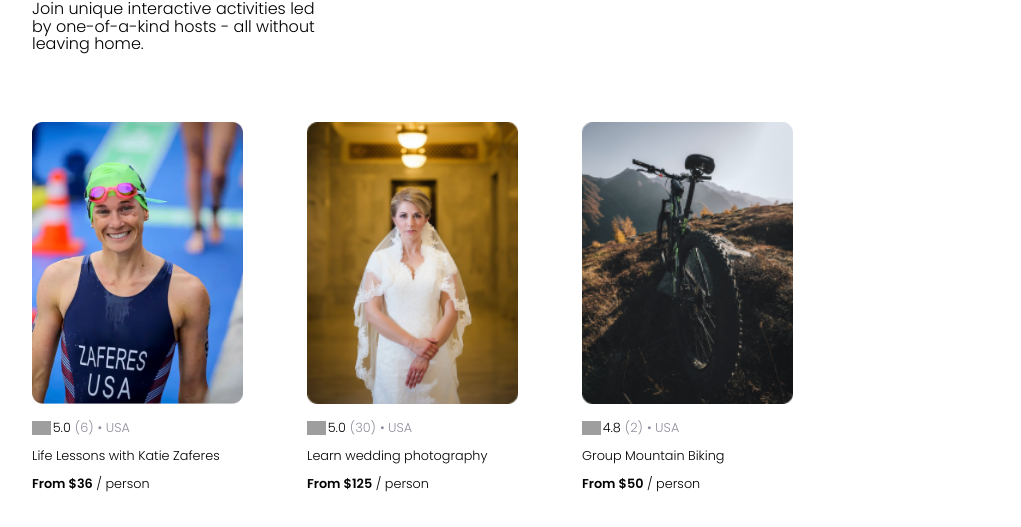
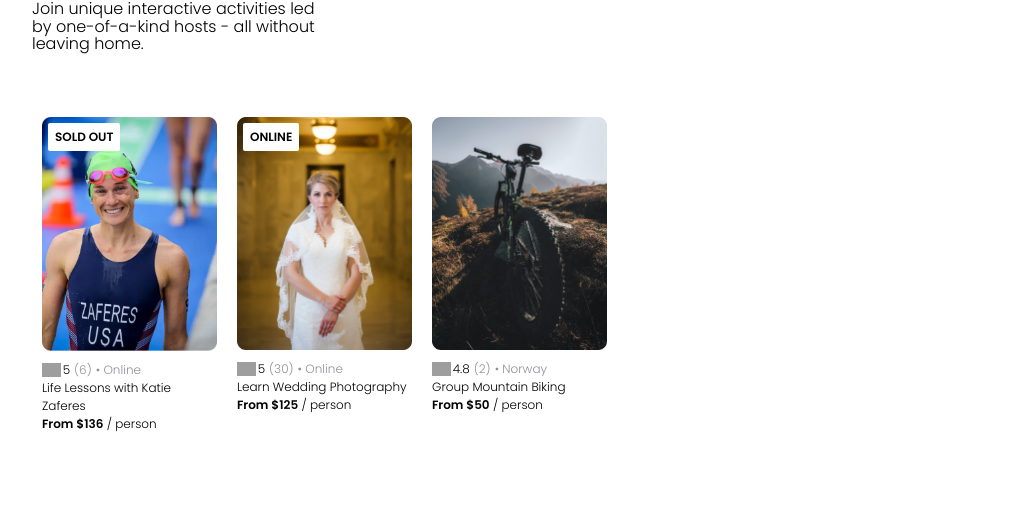
Before and after one commit to AhuraMagda/airbnb-clone, a React (Create React App) app: page / in a window 1280 px wide. Shown: the part 674-1201 px from the top of the page, without its empty margins (0-1021 px from the left). After the commit the page ends 1139 px from the top, so only its background shows below. Built offline with nearby package versions, Linux system fonts and the light colour scheme; grey boxes are pictures that could not be loaded.

Commit message:
sold out badge

```diff
--- a/src/App.css
+++ b/src/App.css
@@ -2,6 +2,7 @@
 
 * {
   margin: 0;
+  padding: 0;
   box-sizing: border-box;
   font-family: 'Poppins', sans-serif;
 }
@@ -55,13 +56,19 @@
 }
 
 .card {
-  width: 275px;
-  padding: 32px;
-  font-size: 0.8rem;
+  width: 175px;
+  font-size: 12px;
+  flex: 0 0 auto;
+  display: flex;
+  flex-direction: column;
+  position: relative;
+  margin: 0px 10px;
 }
+
 
 .card--photo {
   width: 100%;
+  margin-bottom: 10px;
 }
 
 .card--stats {
@@ -78,6 +85,12 @@
   height: 14px;
 }
 
-.card > * {
-  padding: 5px 0px;
+.card--badge {
+  position: absolute;
+  top: 6px;
+  left: 6px;
+  background-color: white;
+  padding: 5px 7px;
+  border-radius: 2px;
+  font-weight: bold;
 }
--- a/src/App.js
+++ b/src/App.js
@@ -1,40 +1,27 @@
-import logo from './logo.svg';
+
 import './App.css';
 import Header from "./components/Header"
 import Main from './components/Main';
 import Card from './components/Card';
+import data from './data'
 
 function App() {
+  const cards = data.map(item => {
+    return (
+      <Card
+        key={item.id}
+        item={item}
+      />
+    )
+  })
+
   return (
     <div className="App">
       <Header />
       <Main />
-      <div className='cards-container'>
-          <Card
-            img={"../images/cardimg1.png"}
-            rating="5.0"
-            reviewCount="6"
-            country="USA"
-            title="Life Lessons with Katie Zaferes"
-            price="$36"
-          />
-          <Card
-            img={"../images/cardimg2.png"}
-            rating="5.0"
-            reviewCount="30"
-            country="USA"
-            title="Learn wedding photography"
-            price="$125"
-          />
-          <Card
-            img={"../images/cardimg3.png"}
-            rating="4.8"
-            reviewCount="2"
-            country="USA"
-            title="Group Mountain Biking"
-            price="$50"
-          />
-      </div>
+      <section className='cards-container'>
+      {cards}
+      </section>
     </div>
   );
 }
--- a/src/components/Card.js
+++ b/src/components/Card.js
@@ -3,17 +3,24 @@
 import starIcon from "../images/star.png";
 
 function Card(props) {
+    let badgeText;
+    if (props.item.openSpots === 0) {
+        badgeText = "SOLD OUT"
+    } else if (props.item.location === "Online") {
+        badgeText = "ONLINE"
+    }
     return (
         <div className="card">
-            <img className="card--photo" src={props.img}/>
+            {badgeText && <div className="card--badge">{badgeText}</div>}
+            <img className="card--photo" src={props.item.coverImg}/>
             <div className="card--stats">
                 <img className="card--star-icon" src={starIcon} />
-                <span>{props.rating}</span>
-                <span className="grey-text">({props.reviewCount})</span>
-                <span className="grey-text">• {props.country}</span>
+                <span>{props.item.stats.rating}</span>
+                <span className="grey-text">({props.item.stats.reviewCount})</span>
+                <span className="grey-text">• {props.item.location}</span>
             </div>
-            <p>{props.title}</p>
-            <p><b>From {props.price}</b> / person</p>
+            <p>{props.item.title}</p>
+            <p><b>From {`$${props.item.price}`}</b> / person</p>
         </div>
     )
 }
--- /dev/null
+++ b/src/data.js
@@ -0,0 +1,41 @@
+export default [
+    {
+        id: 1,
+        title: "Life Lessons with Katie Zaferes",
+        description: "I will share with you what I call \"Positively Impactful Moments of Disappointment.\" Throughout my career, many of my highest moments only came after setbacks and losses. But learning from those difficult moments is what gave me the ability to rise above them and reach my goals.",
+        price: 136,
+        coverImg: "../images/cardimg1.png",
+        stats: {
+            rating: 5.0,
+            reviewCount: 6
+        },
+        location: "Online",
+        openSpots: 0,
+    },
+    {
+        id: 2,
+        title: "Learn Wedding Photography",
+        description: "Interested in becoming a wedding photographer? For beginner and experienced photographers alike, join us in learning techniques required to leave the happy couple with memories that'll last a lifetime.",
+        price: 125,
+        coverImg: "../images/cardimg2.png",
+        stats: {
+            rating: 5.0,
+            reviewCount: 30
+        },
+        location: "Online",
+        openSpots: 27,
+    },
+    {
+        id: 3,
+        title: "Group Mountain Biking",
+        description: "Experience the beautiful Norwegian landscape and meet new friends all while conquering rugged terrain on your mountain bike. (Bike provided!)",
+        price: 50,
+        coverImg: "../images/cardimg3.png",
+        stats: {
+            rating: 4.8,
+            reviewCount: 2
+        },
+        location: "Norway",
+        openSpots: 3,
+    }
+]
```
